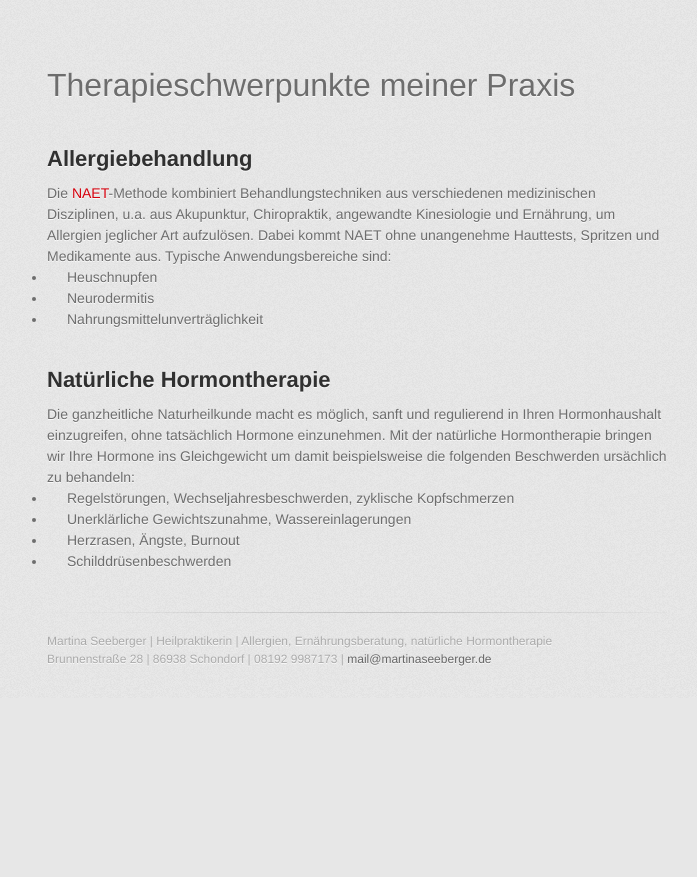
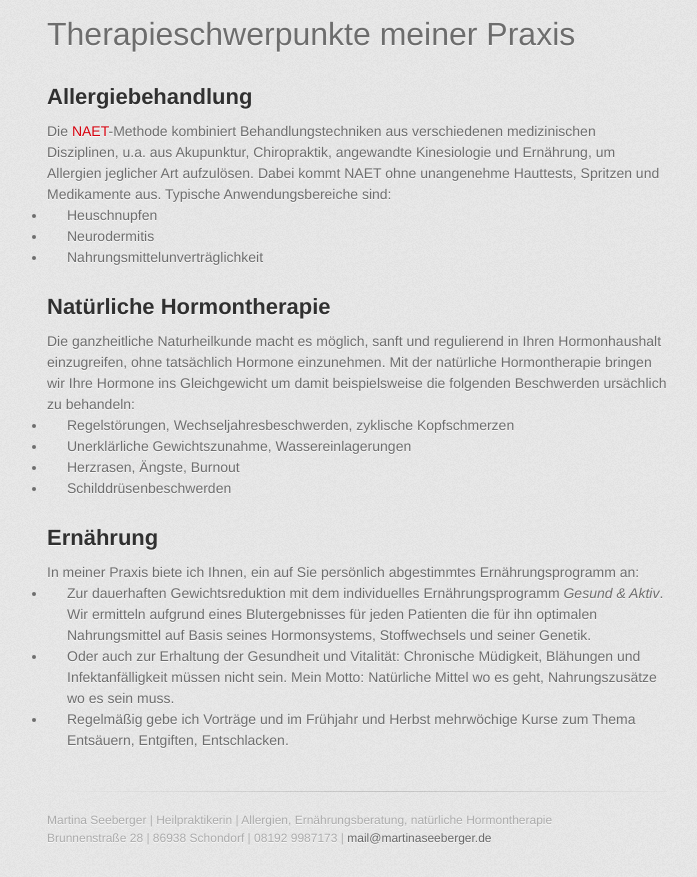
Before and after one commit to mseeberger/mseeberger.github.io, a plain HTML site: page index.html in a window 1280 px wide. Shown: the part 814-1691 px from the top of the page, without its empty margins (283-980 px from the left). Before the commit the page ends 1512 px from the top, so only its background shows below. Drawn offline with Linux system fonts and the light colour scheme; a web font is replaced by a local one.

Commit message:
Ernaehrung

```diff
--- a/index.html
+++ b/index.html
@@ -62,6 +62,14 @@
             <li>Schilddrüsenbeschwerden</li>
           </ul>
 
+          <h2>Ernährung</h2>
+          <div>In meiner Praxis biete ich Ihnen, ein auf Sie persönlich abgestimmtes Ernährungsprogramm an:</div>
+          <ul>
+            <li>Zur dauerhaften Gewichtsreduktion mit dem individuelles Ernährungsprogramm <span style="font-style: italic;">Gesund & Aktiv</span>. Wir ermitteln aufgrund eines Blutergebnisses für jeden Patienten die für ihn optimalen Nahrungsmittel auf Basis seines Hormonsystems, Stoffwechsels und seiner Genetik.</li>
+            <li>Oder auch zur Erhaltung der Gesundheit und Vitalität: Chronische Müdigkeit, Blähungen und Infektanfälligkeit müssen nicht sein. Mein Motto: Natürliche Mittel wo es geht, Nahrungszusätze wo es sein muss.</li>
+            <li>Regelmäßig gebe ich Vorträge und im Frühjahr und Herbst mehrwöchige Kurse zum Thema Entsäuern, Entgiften, Entschlacken.</li>
+          </ul>
+
         </section>
 
         <footer>
--- a/stylesheets/stylesheet.css
+++ b/stylesheets/stylesheet.css
@@ -241,12 +241,12 @@ form {
 /* GENERAL ELEMENT TYPE STYLES */
 
 h1 {
-  margin-top: 2em;
+  margin-top: 1.2em;
   font-size: 32px;
 }
 
 h2 {
-  margin-top: 1.5em;
+  margin-top: 1em;
   margin-bottom: 8px;
   font-size: 22px;
   font-weight: bold;
```
